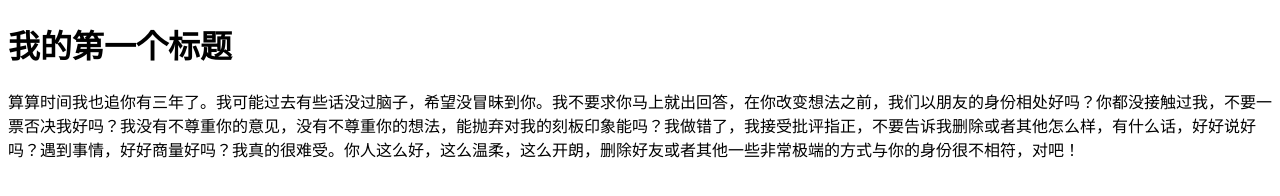
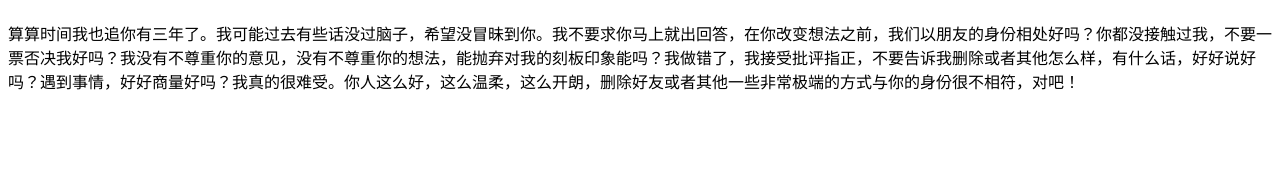
Before and after one commit to fobbidn/test, a plain HTML site: page index2.html in a window 1280 px wide. Drawn offline with Linux system fonts and the light colour scheme.

Commit message:
first commit

```diff
--- a/index2.html
+++ b/index2.html
@@ -2,11 +2,11 @@
 <html>
 <head>
 <meta charset="utf-8">
-<title>菜鸟教程(runoob.com)</title>
+<title>  chen  </title>
 </head>
 <body>
 
-<h1>我的第一个标题</h1>
+<h1>               </h1>
 
 <p>算算时间我也追你有三年了。我可能过去有些话没过脑子，希望没冒昧到你。我不要求你马上就出回答，在你改变想法之前，我们以朋友的身份相处好吗？你都没接触过我，不要一票否决我好吗？我没有不尊重你的意见，没有不尊重你的想法，能抛弃对我的刻板印象能吗？我做错了，我接受批评指正，不要告诉我删除或者其他怎么样，有什么话，好好说好吗？遇到事情，好好商量好吗？我真的很难受。你人这么好，这么温柔，这么开朗，删除好友或者其他一些非常极端的方式与你的身份很不相符，对吧！</p>
 
```
Also changed, not shown: 1 other file.
